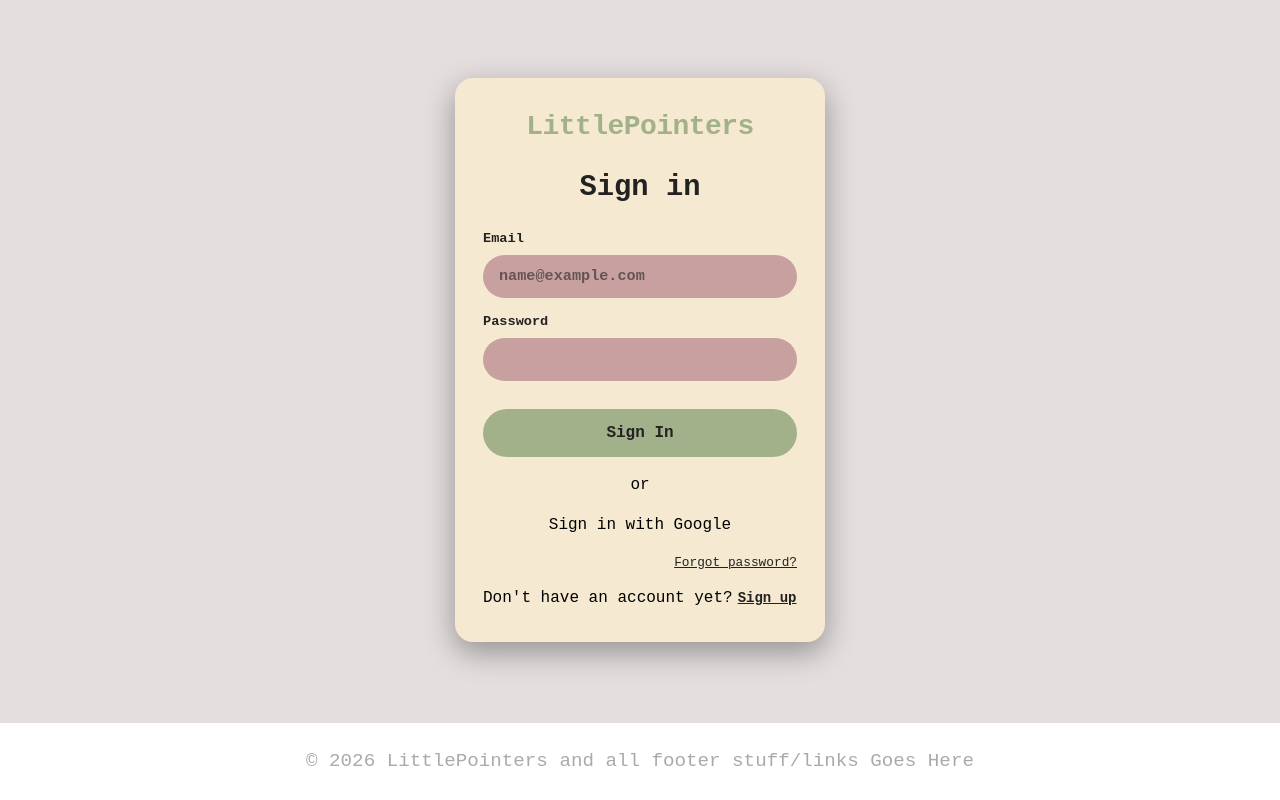
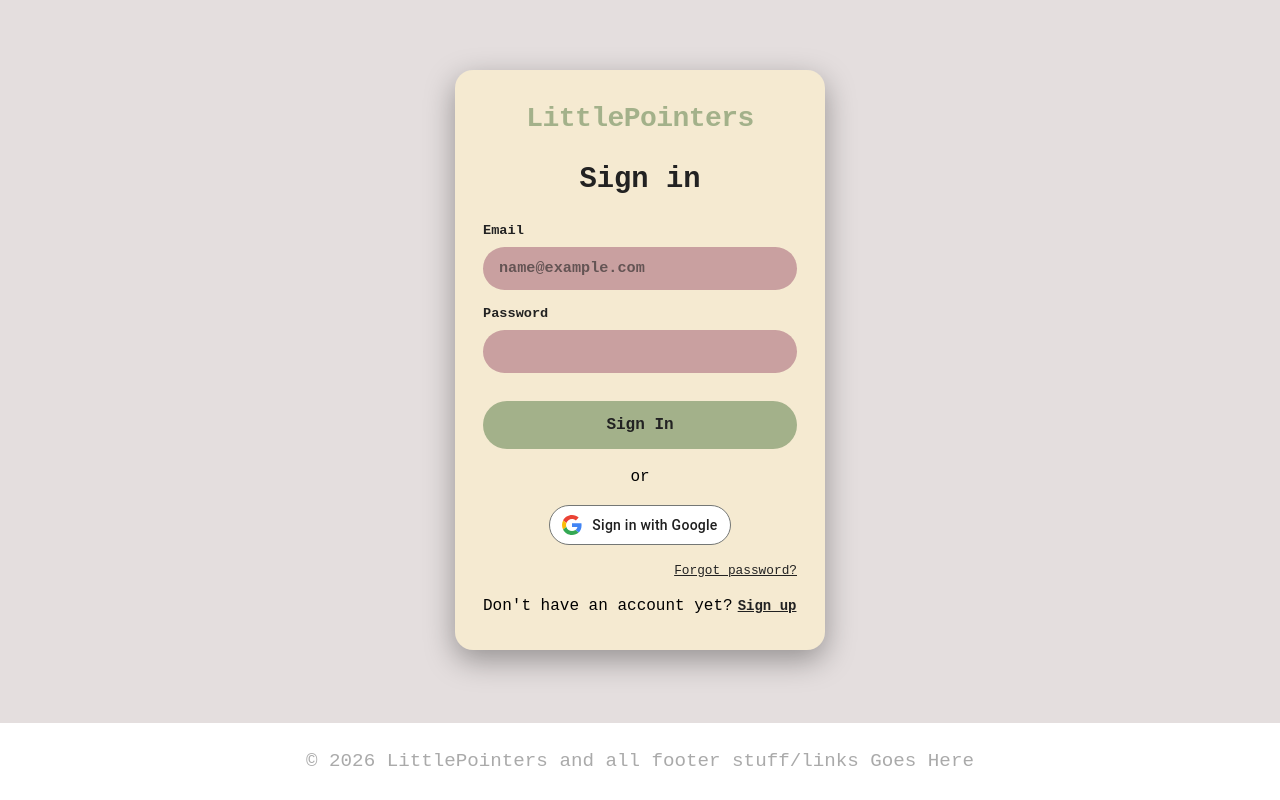
Before and after one commit to nnechi/CS-472, a React (Vite) app in the folder client/: page /login in a window 1280 px wide. Built offline with nearby package versions, Linux system fonts and the light colour scheme; no server answers; a web font is replaced by a local one.

Commit message:
Stylized 'Sign In with Google' button to match official rules'

```diff
--- a/client/src/components/auth.css
+++ b/client/src/components/auth.css
@@ -191,3 +191,110 @@
   white-space: nowrap;
   border: 0;
 }
+
+/* CSS for Google sign in button */
+.gsi-material-button {
+  -moz-user-select: none;
+  -webkit-user-select: none;
+  -ms-user-select: none;
+  -webkit-appearance: none;
+  background-color: WHITE;
+  background-image: none;
+  display: inline-block; /* buttons are inline-block by default, links are inline */
+  text-decoration: none; /* links are underlined by default */
+  border: 1px solid #747775;
+  -webkit-border-radius: 20px;
+  border-radius: 20px;
+  -webkit-box-sizing: border-box;
+  box-sizing: border-box;
+  color: #1f1f1f;
+  cursor: pointer;
+  font-family: 'Roboto', arial, sans-serif;
+  font-size: 14px;
+  height: 40px;
+  letter-spacing: 0.25px;
+  outline: none;
+  overflow: hidden;
+  padding: 0 12px;
+  position: relative;
+  text-align: center;
+  -webkit-transition: background-color .218s, border-color .218s, box-shadow .218s;
+  transition: background-color .218s, border-color .218s, box-shadow .218s;
+  vertical-align: middle;
+  white-space: nowrap;
+  width: auto;
+  max-width: 400px;
+  min-width: min-content;
+}
+
+.gsi-material-button .gsi-material-button-icon {
+  height: 20px;
+  margin-right: 10px;
+  min-width: 20px;
+  width: 20px;
+}
+
+.gsi-material-button .gsi-material-button-content-wrapper {
+  -webkit-align-items: center;
+  align-items: center;
+  display: flex;
+  -webkit-flex-direction: row;
+  flex-direction: row;
+  -webkit-flex-wrap: nowrap;
+  flex-wrap: nowrap;
+  height: 100%;
+  justify-content: space-between;
+  position: relative;
+  width: 100%;
+}
+
+.gsi-material-button .gsi-material-button-contents {
+  -webkit-flex-grow: 1;
+  flex-grow: 1;
+  font-family: 'Roboto', arial, sans-serif;
+  font-weight: 500;
+  overflow: hidden;
+  text-overflow: ellipsis;
+  vertical-align: top;
+}
+
+.gsi-material-button .gsi-material-button-state {
+  -webkit-transition: opacity .218s;
+  transition: opacity .218s;
+  bottom: 0;
+  left: 0;
+  opacity: 0;
+  position: absolute;
+  right: 0;
+  top: 0;
+}
+
+.gsi-material-button:disabled {
+  cursor: default;
+  background-color: #ffffff61;
+  border-color: #1f1f1f1f;
+}
+
+.gsi-material-button:disabled .gsi-material-button-contents {
+  opacity: 38%;
+}
+
+.gsi-material-button:disabled .gsi-material-button-icon {
+  opacity: 38%;
+}
+
+.gsi-material-button:not(:disabled):active .gsi-material-button-state,
+.gsi-material-button:not(:disabled):focus .gsi-material-button-state {
+  background-color: #303030;
+  opacity: 12%;
+}
+
+.gsi-material-button:not(:disabled):hover {
+  -webkit-box-shadow: 0 1px 2px 0 rgba(60, 64, 67, .30), 0 1px 3px 1px rgba(60, 64, 67, .15);
+  box-shadow: 0 1px 2px 0 rgba(60, 64, 67, .30), 0 1px 3px 1px rgba(60, 64, 67, .15);
+}
+
+.gsi-material-button:not(:disabled):hover .gsi-material-button-state {
+  background-color: #303030;
+  opacity: 8%;
+}
--- a/client/src/pages/SignIn.tsx
+++ b/client/src/pages/SignIn.tsx
@@ -146,9 +146,27 @@
                 </button>
             </form>
                 <div style={{ margin: '16px 0', textAlign: 'center'}}>or</div>
-                <div style={{ display: 'flex', justifyContent: 'center' }}>
+                {/* <div style={{ display: 'flex', justifyContent: 'center' }}>
                     <a className="auth-google" href={`${import.meta.env.VITE_SERVER_URL}/auth/google`}>
                         Sign in with Google
+                    </a>
+                </div> */}
+                <div style={{ display: 'flex', justifyContent: 'center' }}>
+                    <a className="gsi-material-button" href={`${import.meta.env.VITE_SERVER_URL}/auth/google`}>
+                        <div className="gsi-material-button-state"></div>
+                        <div className="gsi-material-button-content-wrapper">
+                            <div className="gsi-material-button-icon">
+                            <svg version="1.1" xmlns="http://www.w3.org/2000/svg" viewBox="0 0 48 48" xmlnsXlink="http://www.w3.org/1999/xlink" style={{ display: 'block' }} aria-hidden="true">
+                                <path fill="#EA4335" d="M24 9.5c3.54 0 6.71 1.22 9.21 3.6l6.85-6.85C35.9 2.38 30.47 0 24 0 14.62 0 6.51 5.38 2.56 13.22l7.98 6.19C12.43 13.72 17.74 9.5 24 9.5z"></path>
+                                <path fill="#4285F4" d="M46.98 24.55c0-1.57-.15-3.09-.38-4.55H24v9.02h12.94c-.58 2.96-2.26 5.48-4.78 7.18l7.73 6c4.51-4.18 7.09-10.36 7.09-17.65z"></path>
+                                <path fill="#FBBC05" d="M10.53 28.59c-.48-1.45-.76-2.99-.76-4.59s.27-3.14.76-4.59l-7.98-6.19C.92 16.46 0 20.12 0 24c0 3.88.92 7.54 2.56 10.78l7.97-6.19z"></path>
+                                <path fill="#34A853" d="M24 48c6.48 0 11.93-2.13 15.89-5.81l-7.73-6c-2.15 1.45-4.92 2.3-8.16 2.3-6.26 0-11.57-4.22-13.47-9.91l-7.98 6.19C6.51 42.62 14.62 48 24 48z"></path>
+                                <path fill="none" d="M0 0h48v48H0z"></path>
+                            </svg>
+                            </div>
+                            <span className="gsi-material-button-contents">Sign in with Google</span>
+                            <span style={{ display: 'none' }}>Sign in with Google</span>
+                        </div>
                     </a>
                 </div>
 
```
